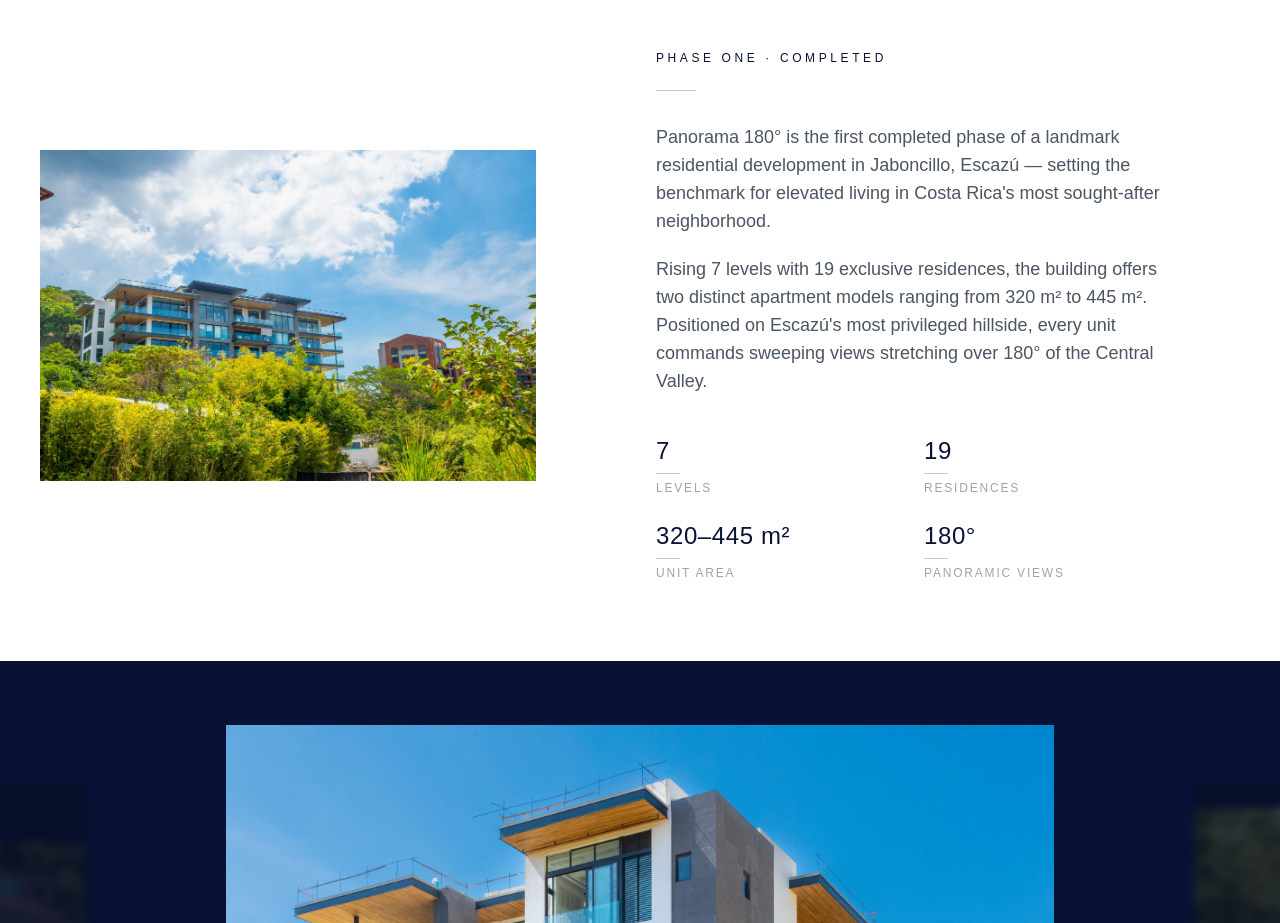
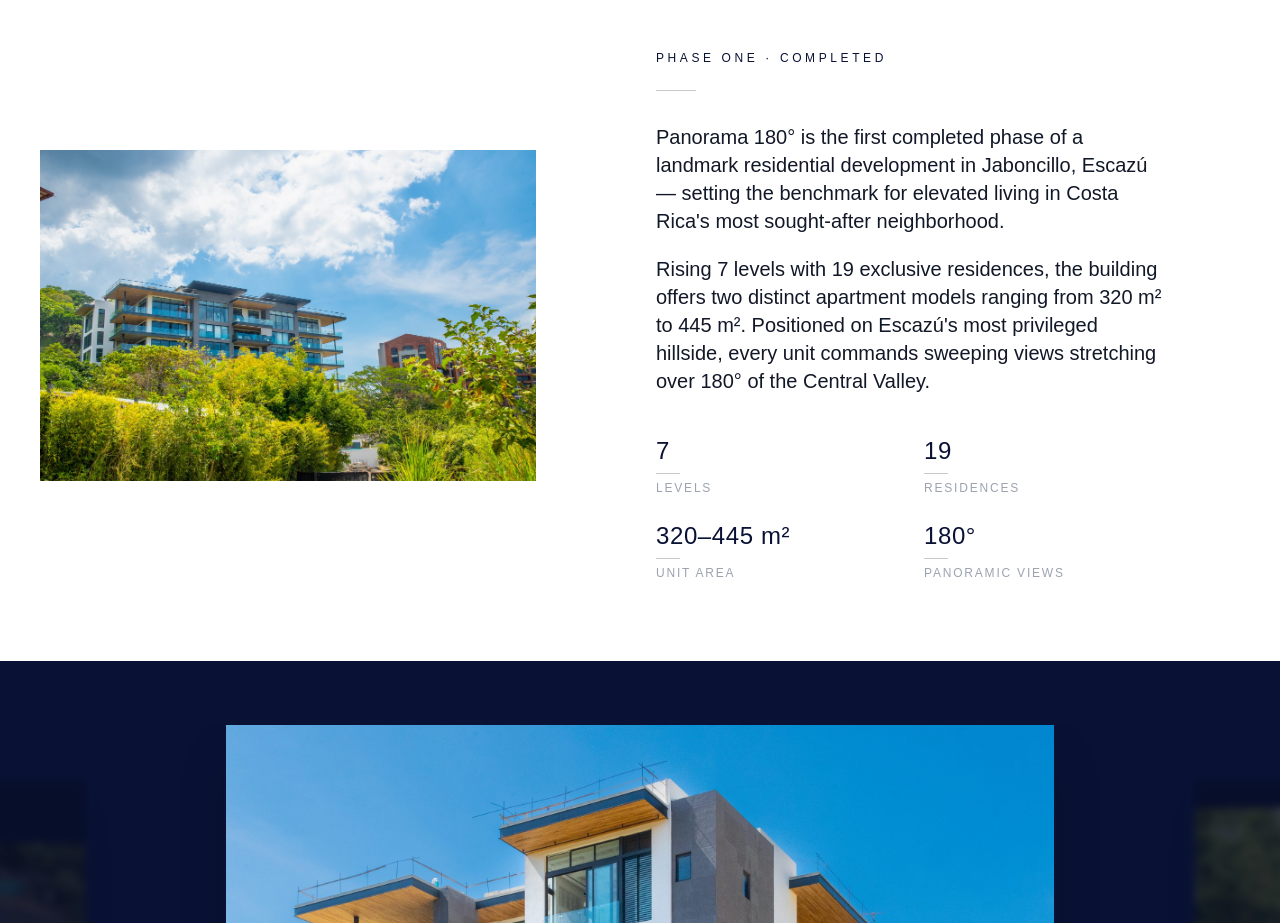
Before and after one commit to mauriciot-pro/panorama-270, a Next.js app: page /panorama-180 in a window 1280 px wide. Shown: the part 920-1843 px from the top of the page. Built offline with nearby package versions, Linux system fonts and the light colour scheme; a web font is replaced by a local one.

Commit message:
Match body text style on Panorama 180 page to main page

```diff
--- a/app/panorama-180/page.tsx
+++ b/app/panorama-180/page.tsx
@@ -89,13 +89,13 @@ export default function Panorama180Page() {
                 </p>
                 <div className="w-10 h-px bg-[#C8C8C8] mb-8" />
 
-                <p className="text-gray-600 font-body text-base md:text-lg leading-relaxed">
+                <p className="text-gray-900 font-body font-light text-lg md:text-xl leading-relaxed">
                   Panorama 180° is the first completed phase of a landmark
                   residential development in Jaboncillo, Escazú — setting the
                   benchmark for elevated living in Costa Rica's most
                   sought-after neighborhood.
                 </p>
-                <p className="mt-5 text-gray-600 font-body text-base md:text-lg leading-relaxed">
+                <p className="mt-5 text-gray-900 font-body font-light text-lg md:text-xl leading-relaxed">
                   Rising 7 levels with 19 exclusive residences, the building
                   offers two distinct apartment models ranging from 320 m² to
                   445 m². Positioned on Escazú's most privileged hillside, every
```
